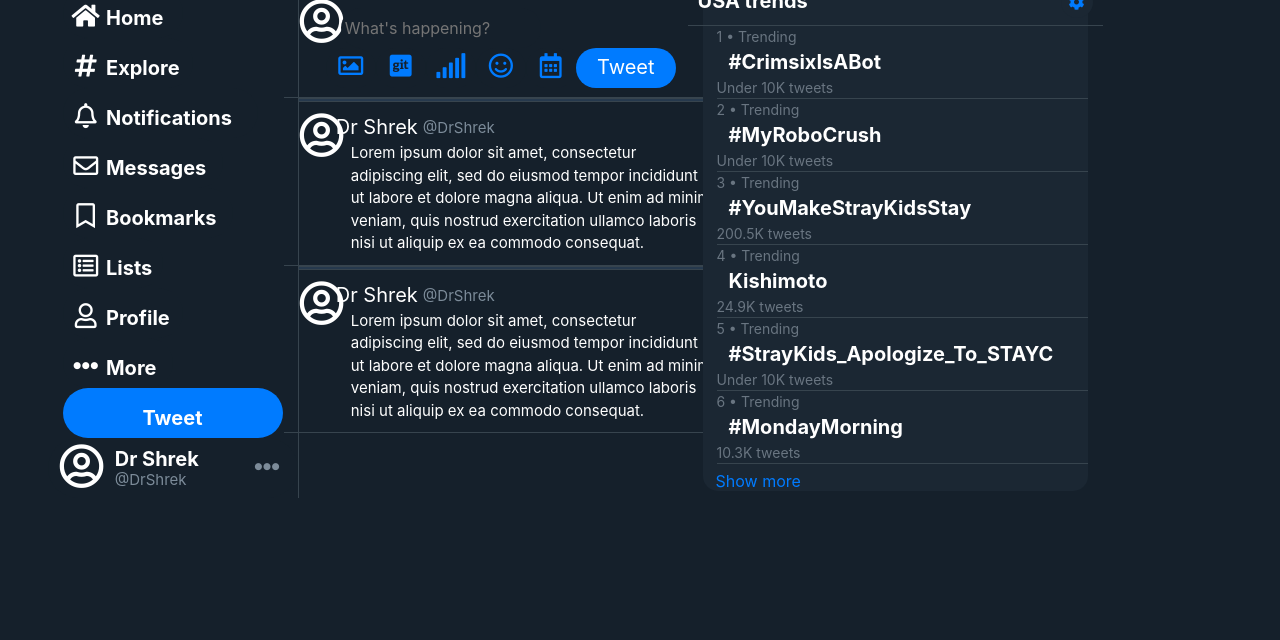
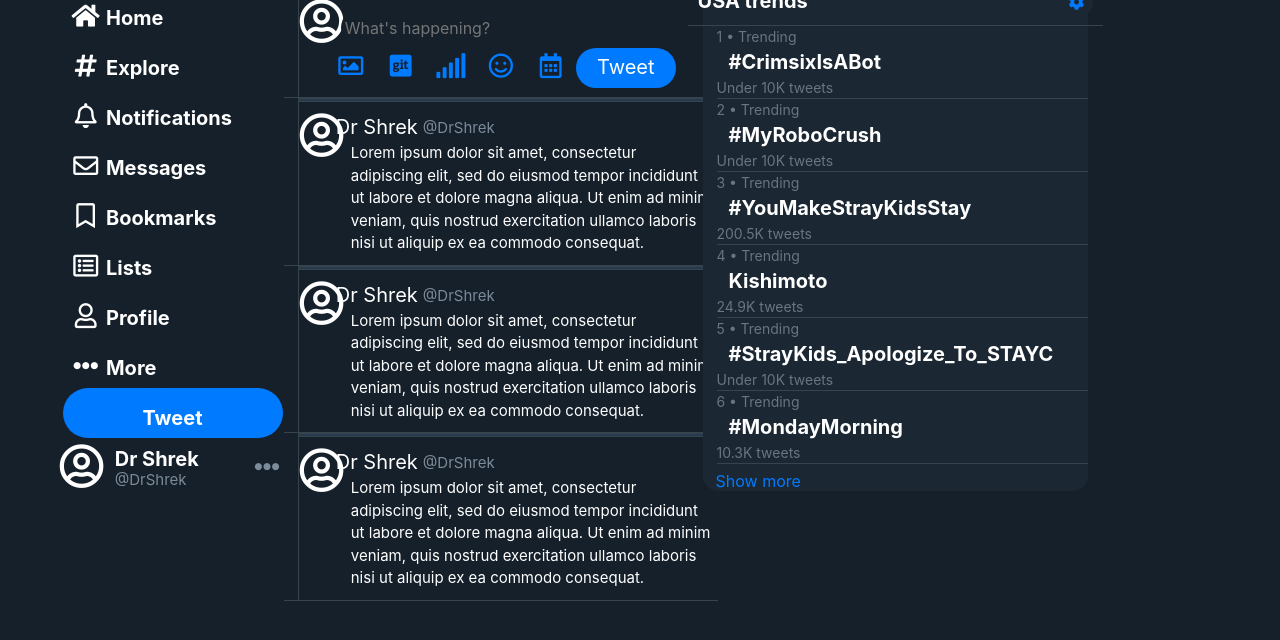
Before and after one commit to VecroKatas/hazker, a plain HTML site: page index.html in a window 1280 px wide. Shown: the part 62-702 px from the top of the page. Drawn offline with nearby package versions, Linux system fonts and the light colour scheme.

Commit message:
Second build

```diff
--- a/index.html
+++ b/index.html
@@ -224,6 +224,33 @@
             </div>
           </div>
         </div>
+
+        <div class="tweet-padding"></div>
+
+        <div class="tweet row">
+          <div class="tweet-icon">
+            <i class="far fa-user-circle"></i>
+          </div>
+
+          <div class="tweet-text">
+            <div class="row cont">
+              <div class="nickname row">
+                <div class="profile-nickname">
+                  Dr Shrek
+                </div>
+
+                <div class="nickname-id">
+                  @DrShrek
+                </div>
+              </div>
+
+              <div class="main-text">
+                Lorem ipsum dolor sit amet, consectetur adipiscing elit, sed do eiusmod tempor incididunt ut labore et dolore magna aliqua.
+                Ut enim ad minim veniam, quis nostrud exercitation ullamco laboris nisi ut aliquip ex ea commodo consequat.
+              </div>
+            </div>
+          </div>
+        </div>
       </div>
 
       <div class="d-none d-lg-block side-content row cont">
```
